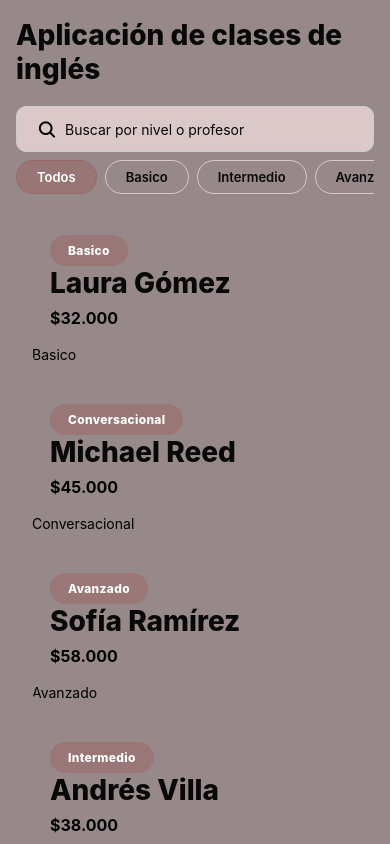
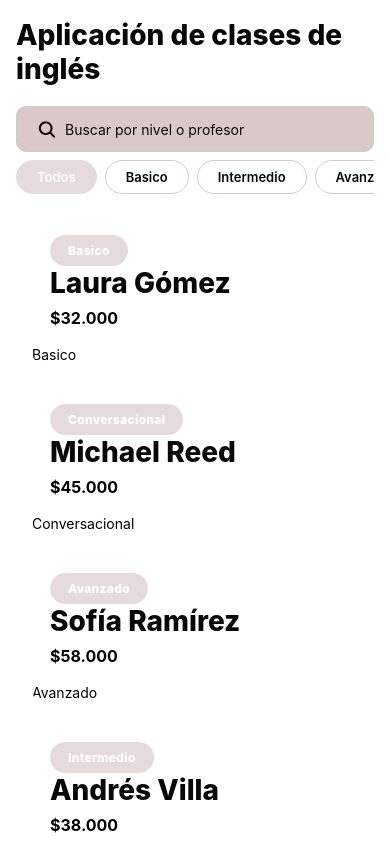
Before and after one commit to Laxaruz/ClasesInglesMV, a React Native app: screen /Home in a window 390 px wide. Built offline with nearby package versions, Linux system fonts and the light colour scheme.

Commit message:
Arreglo de color y DetalleClaseScreen.js

```diff
--- a/src/screens/DetalleClaseScreen.js
+++ b/src/screens/DetalleClaseScreen.js
@@ -1,50 +1,91 @@
-import React, {useState, useMemo, useLayoutEffect} from 'react';
-import {View, Text, ScrollView, StyleSheet, Alert, Image} from 'react-native';
-import {useSafeAreaInsets} from 'react-native-safe-area-context';
-import {Ionicons} from '@expo/vector-icons';
+import React, { useState, useMemo, useLayoutEffect } from 'react';
+import { View, Text, ScrollView, StyleSheet, Alert, Image } from 'react-native';
+import { useSafeAreaInsets } from 'react-native-safe-area-context';
+import { Ionicons } from '@expo/vector-icons';
 import useResponsive from '../hooks/useResponsive';
-import {color, spacing, typography, radius} from '../theme';
+import { color, spacing, typography, radius } from '../theme';
 import { formatearPrecio } from '../data/clases';
 
-export default function DetalleClaseScreen ({route, navigation}){
+export default function DetalleClaseScreen({ route, navigation }) {
     const insets = useSafeAreaInsets();
-    const {clase} = route.params;
-    const {isTablet} = useResponsive();
+    const { clase } = route.params;
+    const { isTablet } = useResponsive();
 
-    return(
-        <view style={styles.pantalla}>
-            <scrollview
-                contentContainerStyle={{paddingBottom: 120}}
+    useLayoutEffect(() => {
+        navigation.setOptions({ title: clase.titulo });
+    }, []);
+
+    return (
+        <View style={styles.pantalla}>
+            <ScrollView
+                contentContainerStyle={{ paddingBottom: 120 }}
                 showsVerticalScrollIndicator={false}
+            >
+                <Image
+                    source={{ uri: clase.imagen }}
+                    style={[styles.portada, { height: isTablet ? 300 : 200 }]}
+                    resizeMode="cover"
+                />
+                <View style={styles.profesor}>
+                    <Image source={{ uri: clase.profesor.foto }} style={styles.avatar} />
+                    <Text style={styles.profesorNombre}>{clase.profesor.nombre}</Text>
+                </View>
+                <View style={styles.datos}>
+                    <View style={styles.dato}>
+                        <Text style={styles.datoValor}>{clase.duracion} min</Text>
+                        <Text style={styles.datoLabel}>Duración</Text>
+                    </View>
 
-            >
-                <image
-                    source={{uri: clase.imagen}}
-                    style={[styles.portada, {height: isTablet ? 300: 200}]}
-                    resizeMode='cover'
+                    <View style={styles.dato}>
+                        <Text style={styles.datoValor}>{clase.cupos}</Text>
+                        <Text style={styles.datoLabel}>Cupos</Text>
+                    </View>
 
+                    <View style={styles.dato}>
+                        <Text style={styles.datoValor}>{formatearPrecio(clase.precio)}</Text>
+                        <Text style={styles.datoLabel}>Precio</Text>
+                    </View>
+                </View>
 
-                />
-            </scrollview>
-        </view>
+                <Text style={typography.subtitulo}>Descripción</Text>
+                <Text style={styles.descripcion}>{clase.descripcion}</Text>
 
-        /*descripcion de la clase,
-        nombre del profesor completo,
-        foto del profesor,
-        precio, duracion, cupos, horario y fotos.*/
+                <Text style={typography.subtitulo}>Horarios disponibles</Text>
+
+                {clase.horarios.map((horario) => (
+                    <View key={horario} style={styles.horario}>
+                        <Ionicons name="time-outline" size={16} color={color.texto} />
+                        <Text style={styles.descripcion}>{horario}</Text>
+                    </View>
+                ))}
 
 
 
 
 
 
-    )
+
+            </ScrollView>
+        </View>
+    );
+
+    /* descripcion de la clase,
+    nombre del profesor completo,
+    foto del profesor,
+    precio, duracion, cupos, horario y fotos. */
 }
 
+const styles = StyleSheet.create({
+    pantalla: {
+        flex: 1,
+        backgroundColor: color.fondo,
+    },
 
-const styles = StyleSheet.create({
-    pantalla: { flex: 1, backgroundColor: color.fondo },
-    portada: { width: '100%', backgroundColor: color.primarioSuave },
+    portada: {
+        width: '100%',
+        backgroundColor: color.primarioSuave,
+    },
+
     datos: {
         flexDirection: 'row',
         justifyContent: 'space-around',
@@ -52,8 +93,23 @@ const styles = StyleSheet.create({
         borderRadius: radius.lg,
         paddingVertical: spacing.lg,
     },
-    dato: { alignItems: 'center', gap: 2 },
-    datoValor: { fontSize: 16, fontWeight: '800', color: color.texto },
+
+    dato: {
+        alignItems: 'center',
+        gap: 2,
+    },
+
+    datoValor: {
+        fontSize: 16,
+        fontWeight: '800',
+        color: color.texto,
+    },
+    datoLabel: {
+        fontSize: 12,
+        color: color.textoSuave,
+    },
+
+
     profesor: {
         flexDirection: 'row',
         alignItems: 'center',
@@ -62,9 +118,34 @@ const styles = StyleSheet.create({
         borderRadius: radius.lg,
         padding: spacing.lg,
     },
-    avatar: { width: 48, height: 48, borderRadius: 24, backgroundColor: color.borde },
-    profesorNombre: { fontSize: 15, fontWeight: '700', color: color.texto },
-    descripcion: { ...typography.cuerpo, color: color.textoSuave, lineHeight: 22, marginTop: spacing.sm },
+
+    avatar: {
+        width: 48,
+        height: 48,
+        borderRadius: 24,
+        backgroundColor: color.borde,
+    },
+
+    profesorNombre: {
+        fontSize: 15,
+        fontWeight: '700',
+        color: color.texto,
+    },
+
+    descripcion: {
+        ...typography.cuerpo,
+        color: color.textoSuave,
+        lineHeight: 22,
+        marginTop: spacing.sm,
+    },
+    horario: {
+        flexDirection: 'row',
+        alignItems: 'center',
+        gap: spacing.sm,
+        paddingVertical: spacing.xs,
+    },
+
+
     barra: {
         position: 'absolute',
         left: 0,
@@ -76,9 +157,12 @@ const styles = StyleSheet.create({
         borderTopWidth: 1,
         borderTopColor: color.borde,
         paddingVertical: spacing.lg,
-        paddingTop: spacing.lg
+        paddingTop: spacing.lg,
     },
-    precio: { fontSize: 18, fontWeight: '800', color: color.primario },
+
+    precio: {
+        fontSize: 18,
+        fontWeight: '800',
+        color: color.primario,
+    },
 });
-
-//componente de boton de reserva para la recuperación dle quiz
--- a/src/theme/index.js
+++ b/src/theme/index.js
@@ -3,10 +3,12 @@ import { Platform } from 'react-native';
 
 
 export const color = {
-  fondo: "#978989",
+  fondo: "#ffffff",
   superficie: "#dbc9c9",
-  primario: "#9f424242",
+  primario: "rgb(230 219 219)",
   texto: "#080808",
+  textoSecundario: "#080808",
+  textoTerciario: "#080808",
   border: "#CCCCCC",
   primarioSuave: "#111010",
   textoSuave: "#090909",
```
